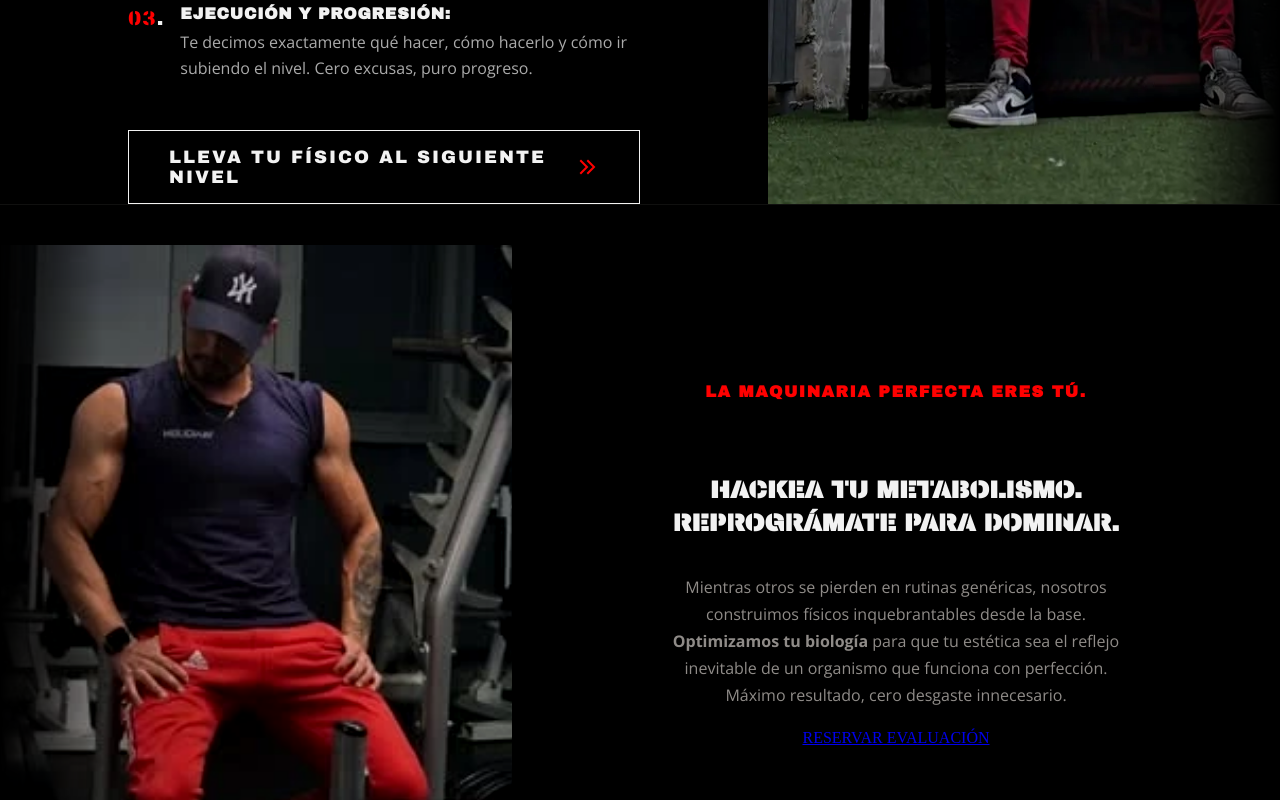
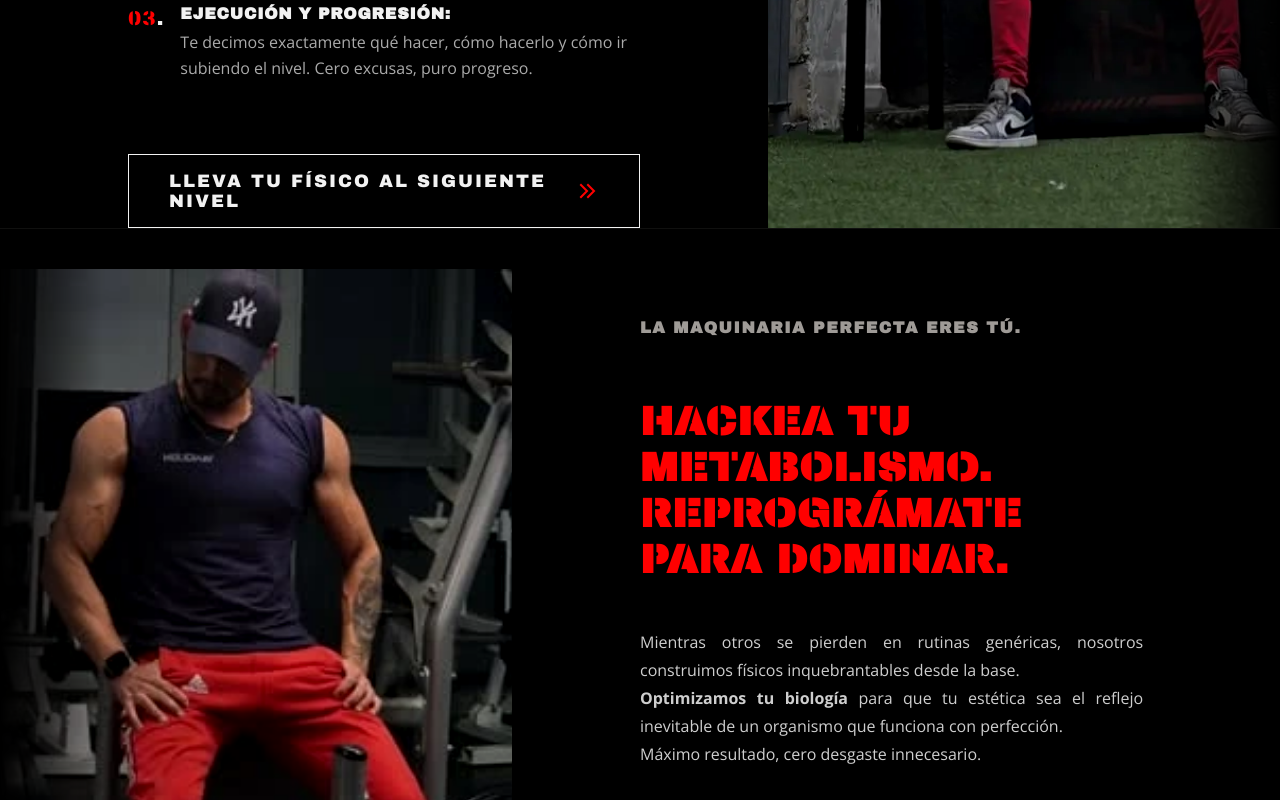
Before and after one commit to BreChangu/ph, an Angular app: page / in a window 1280 px wide. Shown: the part 800-1600 px from the top of the page. Built offline with nearby package versions, Linux system fonts and the light colour scheme.

Commit message:
cambio en los estilos de home

```diff
--- a/src/app/features/home/home.scss
+++ b/src/app/features/home/home.scss
@@ -127,120 +127,122 @@
     font-size: 1.15em;
   }
 }
-
-//SEGUNDA SECCIÓN
-// TÍTULO PRINCIPAL (Blanco, imponente pero balanceado)
-.section-heading {
-  font-family: $font-h1;
-  font-size: clamp(28px, 4vw, 40px); // Un poco más compacto que antes
-  color: $brand-white;
-  text-transform: uppercase;
-  line-height: 1.15;
-  margin-bottom: 1rem; // Acercamos el título secundario
-  letter-spacing: 0.02em;
-  text-wrap: balance;
-  max-width: 26ch; // Limita el ancho para que el balance se vea "diseñado"
-}
-
-// 🟢 NUEVA CLASE: TÍTULO SECUNDARIO ROJO (Reduced hierarchy)
-// Aquí está la solución a tu petición de hacerlo "más bonito".
-.section-subheading {
-  font-family: $font-h2; // Swapping to H2 font for distinct break
-  font-size: 1rem;       // Mucho más pequeño, como user requested
-  color: $brand-red;
-  text-transform: uppercase;
-  letter-spacing: 0.1em; // Aumentamos el tracking para que se vea premium y exclusivo
-  margin-top: 0;
-  margin-bottom: 3rem;   // Gran pausa antes del cuerpo de texto
-  text-wrap: balance;
-  max-width: 45ch;
-  line-height: 1.4;
-}
-
-// CUERPO DE TEXTO (Readable and compact)
-.section-body {
-  font-family: $font-main;
-  font-size: 1rem;        // Un poco más pequeño (antes 1.1rem) para ganar espacio
-  color: $brand-gray;
-  line-height: 1.7;
-  margin-bottom: 1.2rem; // Espaciado compacto entre párrafos
-  max-width: 50ch;        // 🟢 FIX CRÍTICO: Las pantallas muestran que es muy ancho.
-                          // Esto limita el ancho para que sea cómodo de leer.
-  text-wrap: pretty;
-  font-weight: 400;
-  opacity: 0.9;
-}
-
-// SLOGAN Y CTA (Arreglando la colisión inferior)
-.slogan {
-  font-family: $font-h2;
-  font-size: 14px;
-  color: $brand-white;
-  text-transform: uppercase;
-  letter-spacing: 4px; // Tracking agresivo para look premium
-  // 🟢 FIX CRÍTICO: margin inferior (2rem) para separar el botón de WhatsApp
-  margin: 3rem 0 2rem 0;
-  display: flex;
-  align-items: center;
-  gap: 1rem;
-
-  &::before {
-    content: '';
-    width: 30px;
-    height: 1px;
-    background: $brand-red;
-  }
-}
-
-// --- BOTONES ---
+//BOTÓN RESERVAR
+// --- BOTÓN HERO (Primera Sección) ---
 .btn-reservar {
   display: inline-flex;
   align-items: center;
   justify-content: center;
   gap: 16px;
-  background-color: $brand-black;
+  background-color: transparent;
   color: $brand-white;
   padding: 16px 40px;
   font-family: $font-h2;
   font-size: 18px;
-  text-decoration: none;
+  text-decoration: none; // Esto quita el subrayado morado/azul
   text-transform: uppercase;
   letter-spacing: 2px;
   border: 1px solid $brand-white;
   transition: all 0.3s ease;
   box-sizing: border-box;
   max-width: 100%;
+  margin-top: 1.5rem;
 
+  // 🟢 ESTO ARREGLA EL ÍCONO GIGANTE
   .chevron-icon {
     width: 24px;
     height: 24px;
-    color: $brand-red;
+    color: $brand-red; // Regresa el color rojo al ícono
     transition: transform 0.3s ease;
     flex-shrink: 0;
   }
 
+  // 🟢 EFECTO HOVER
   &:hover {
     background-color: $brand-white;
     color: $brand-black;
-    border-color: $brand-black;
-    .chevron-icon { transform: translateX(5px); }
+    border-color: $brand-white;
+
+    // Anima la flechita hacia la derecha
+    .chevron-icon {
+      transform: translateX(5px);
+    }
   }
 }
 
-.btn-whatsapp {
-  background-color: transparent;
+
+//SEGUNDA SECCIÓN
+// TÍTULO PRINCIPAL (Blanco, imponente pero balanceado)
+//SEGUNDA SECCIÓN
+// Aprovechamos la clase text-content que ya tienes para alinear todo a la izquierda
+// Esto le da un aspecto de revista editorial mucho más limpio.
+.split-text.text-content {
+  align-items: flex-start;
+  text-align: left;
+}
+
+// 🟢 TÍTULO SECUNDARIO (Invertir en la maquinaria...)
+.section-subheading {
+  font-family: $font-h2;
+  font-size: 1rem;
+  color: $brand-gray; // Lo pasamos a gris para que no compita con el rojo principal
+  text-transform: uppercase;
+  letter-spacing: 0.1em;
+  margin-top: 0;
+  margin-bottom: 1.5rem;
+  text-wrap: balance;
+  max-width: 45ch;
+  line-height: 1.4;
+}
+
+// 🟢 TÍTULO PRINCIPAL (Targeteamos tus clases main-hook y text-red)
+.main-hook {
+  font-family: $font-h1;
+  font-size: clamp(28px, 4vw, 40px);
+  text-transform: uppercase;
+  line-height: 1.15;
+  margin-bottom: 2rem;
+  letter-spacing: 0.02em;
+  text-wrap: balance;
+  max-width: 26ch;
+
+  &.text-red {
+    color: $brand-red; // Aplica tu rojo brutalista
+  }
+}
+
+// 🟢 CUERPO DE TEXTO (Justificado y con mejor lectura)
+.section-body {
+  font-family: $font-main;
+  font-size: 1rem;
+  color: rgba($brand-white, 0.85); // Un blanco ligeramente suavizado
+  line-height: 1.75;
+  margin-bottom: 2.5rem;
+  max-width: 55ch;
+  text-align: justify;    // Texto justificado como lo pediste
+  font-weight: 400;
+}
+
+// 🟢 BOTÓN (Secuestramos la clase btn-primary para matar el azul por defecto)
+.btn-primary {
+  display: inline-flex;
+  align-items: center;
+  justify-content: center;
+  background-color: transparent; // Estética minimalista (botón fantasma)
   color: $brand-white;
-  padding: 14px 32px;
+  padding: 16px 40px;
   font-family: $font-h2;
-  font-size: 14px;
+  font-size: 16px;
+  text-decoration: none;
   text-transform: uppercase;
-  text-decoration: none;
-  border: 1px solid $brand-red;
+  letter-spacing: 2px;
+  border: 1px solid $brand-red; // Borde rojo vibrante
   transition: all 0.3s ease;
-  box-sizing: border-box;
-  max-width: 100%;
-  text-align: center;
-  &:hover { background-color: $brand-red; }
+
+  &:hover {
+    background-color: $brand-red; // Se llena de rojo al pasar el mouse
+    color: $brand-white;
+  }
 }
 
 // --- TESTIMONIOS ---
```
